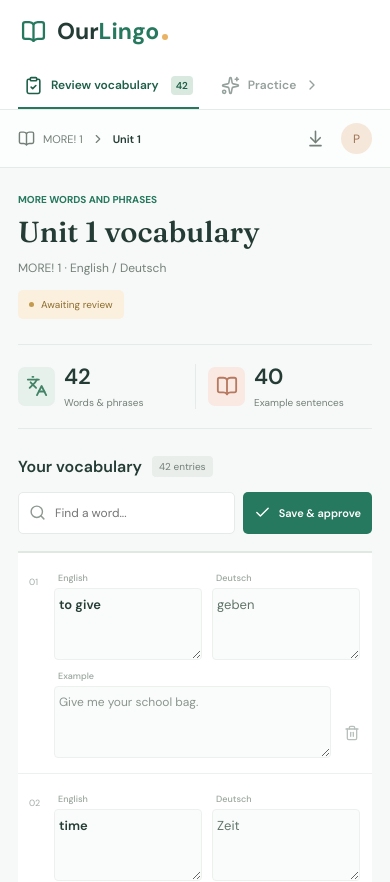
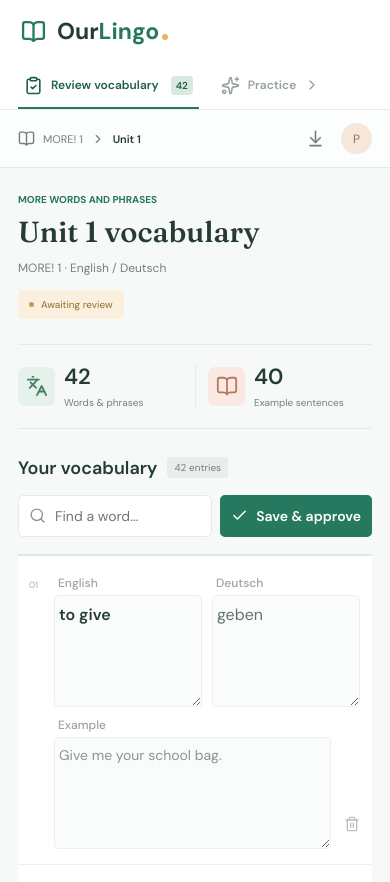
Before and after one commit to glaure/OurLingo, a React (Vite) app: page / in a window 390 px wide. Shown: the top 882 px of the page. Built offline with nearby package versions, Linux system fonts and the light colour scheme.

Commit message:
style: enlarge vocabulary and practice text

```diff
--- a/src/OurLingo.css
+++ b/src/OurLingo.css
@@ -22,7 +22,7 @@
   border: 1px solid #d9e4dc;
   border-radius: 5px;
   background: #fafcfb;
-  font-size: 14px;
+  font-size: 18px;
   line-height: 1.5;
   cursor: pointer;
 }
@@ -61,7 +61,7 @@
 }
 @media (max-width: 600px) {
   .mode-field .segmented label {
-    font-size: 12px;
+    font-size: 14px;
     gap: 6px;
     padding-inline: 6px;
   }
@@ -72,13 +72,13 @@
 }
 @media (min-width: 601px) and (max-width: 1150px) {
   .vocabulary-row .entry-field textarea {
-    height: 64px;
-    min-height: 64px;
+    height: 88px;
+    min-height: 88px;
   }
 }
 .vocabulary-row .english-field textarea,
 .vocabulary-row .german-field textarea {
-  font-size: 12px;
+  font-size: 16px;
   font-style: normal;
   line-height: 1.45;
   color: var(--ink);
@@ -91,12 +91,12 @@
 }
 @media (max-width: 600px) {
   .vocabulary-row .entry-field textarea {
-    height: 72px;
-    min-height: 72px;
+    height: 112px;
+    min-height: 112px;
   }
   .vocabulary-row .english-field textarea,
   .vocabulary-row .german-field textarea {
-    font-size: 13px;
+    font-size: 16px;
   }
 }
 .app-shell {
@@ -414,7 +414,7 @@ h1 {
   gap: 10px;
 }
 .section-title h2 {
-  font-size: 16px;
+  font-size: 18px;
   font-weight: 600;
   white-space: nowrap;
 }
@@ -448,7 +448,7 @@ h1 {
   min-width: 0;
   border: 0;
   background: transparent;
-  font-size: 11px;
+  font-size: 14px;
   outline: 0;
 }
 .search-field:focus-within {
@@ -467,9 +467,9 @@ h1 {
   gap: 8px;
   border: 1px solid transparent;
   border-radius: 5px;
-  min-height: 39px;
+  min-height: 44px;
   padding: 10px 15px;
-  font-size: 12px;
+  font-size: 14px;
   font-weight: 550;
   text-decoration: none;
   transition: background 0.15s;
@@ -519,7 +519,7 @@ h1 {
 }
 .table-heading {
   background: #edf2ee;
-  font-size: 9px;
+  font-size: 12px;
   font-weight: 600;
   color: #7e8a81;
   min-height: 39px;
@@ -576,10 +576,10 @@ h1 {
 .entry-field textarea {
   resize: vertical;
   display: block;
-  min-height: 42px;
-  height: 47px;
+  min-height: 88px;
+  height: 88px;
   color: #8a958e;
-  font-size: 11px;
+  font-size: 14px;
   font-style: italic;
   padding-top: 6px;
 }
@@ -714,7 +714,7 @@ h1 {
 .practice-setup > p,
 .practice-results > p {
   color: var(--muted);
-  font-size: 13px;
+  font-size: 16px;
 }
 .direction-field {
   border: 0;
@@ -723,7 +723,7 @@ h1 {
 }
 .direction-field legend,
 .round-size {
-  font-size: 12px;
+  font-size: 14px;
   font-weight: 550;
 }
 .direction-field legend {
@@ -742,7 +742,8 @@ h1 {
 .segmented label {
   position: relative;
   padding: 12px;
-  font-size: 13px;
+  font-size: 16px;
+  min-height: 52px;
   border-radius: 4px;
   cursor: pointer;
   color: var(--muted);
@@ -772,7 +773,7 @@ h1 {
   border: 1px solid #dfe7e1;
   border-radius: 5px;
   padding: 10px 30px 10px 12px;
-  font-size: 12px;
+  font-size: 14px;
 }
 .start-button {
   width: 100%;
@@ -787,7 +788,7 @@ h1 {
   display: flex;
   align-items: center;
   justify-content: space-between;
-  font-size: 12px;
+  font-size: 14px;
   color: var(--muted);
   margin-bottom: 12px;
 }
@@ -819,7 +820,7 @@ progress::-moz-progress-bar {
   box-shadow: 0 5px 25px #244b3205;
 }
 .question-label {
-  font-size: 10px;
+  font-size: 12px;
   color: var(--muted);
 }
 .question-word {
@@ -828,20 +829,20 @@ progress::-moz-progress-bar {
   overflow-wrap: anywhere;
 }
 .answer-label {
-  font-size: 12px;
+  font-size: 14px;
   display: block;
   margin-bottom: 10px;
 }
 .answer-input {
   width: 100%;
-  font-size: 17px;
+  font-size: 20px;
   background: #fafcfb;
   border: 1px solid #d9e4dc;
   border-radius: 5px;
   padding: 15px;
 }
 .answer-input::placeholder {
-  font-size: 14px;
+  font-size: 16px;
   color: #a3b0a7;
 }
 .answer-input.correct {
@@ -858,7 +859,7 @@ progress::-moz-progress-bar {
   display: flex;
   gap: 7px;
   align-items: center;
-  font-size: 13px;
+  font-size: 16px;
 }
 .answer-feedback.correct strong {
   color: var(--green);
@@ -867,7 +868,7 @@ progress::-moz-progress-bar {
   color: #a77247;
 }
 .answer-feedback p {
-  font-size: 17px;
+  font-size: 20px;
   margin-top: 11px;
 }
 .answer-feedback blockquote {
@@ -875,7 +876,7 @@ progress::-moz-progress-bar {
   margin: 16px 0 0;
   padding-left: 12px;
   color: var(--muted);
-  font-size: 12px;
+  font-size: 16px;
   font-style: italic;
   line-height: 1.7;
 }
@@ -1192,13 +1193,13 @@ progress::-moz-progress-bar {
     height: 42px;
   }
   .search-field input {
-    font-size: 12px;
+    font-size: 14px;
   }
   .review-tools .button {
     padding-inline: 10px;
     flex-shrink: 0;
     min-height: 42px;
-    font-size: 11px;
+    font-size: 14px;
   }
   .table-heading {
     display: none;
@@ -1221,7 +1222,7 @@ progress::-moz-progress-bar {
   .mobile-label {
     display: block;
     color: #9aa59d;
-    font-size: 9px;
+    font-size: 12px;
     font-weight: 500;
     margin: 0 0 4px 4px;
   }
@@ -1237,7 +1238,7 @@ progress::-moz-progress-bar {
     padding-right: 29px;
   }
   .entry-field textarea {
-    font-size: 12px;
+    font-size: 14px;
     height: 48px;
     background: #fafcfb;
     padding: 7px 4px;
@@ -1257,7 +1258,7 @@ progress::-moz-progress-bar {
     font-size: 9px;
   }
   .add-button {
-    font-size: 11px;
+    font-size: 14px;
   }
   .review-bottom {
     align-items: flex-start;
@@ -1290,7 +1291,7 @@ progress::-moz-progress-bar {
     padding-block: 18px;
   }
   .answer-input {
-    font-size: 16px;
+    font-size: 20px;
   }
   .result-actions .button {
     width: 100%;
```
Also changed, not shown: 1 other file (tests, documents, lock files or other folders).
